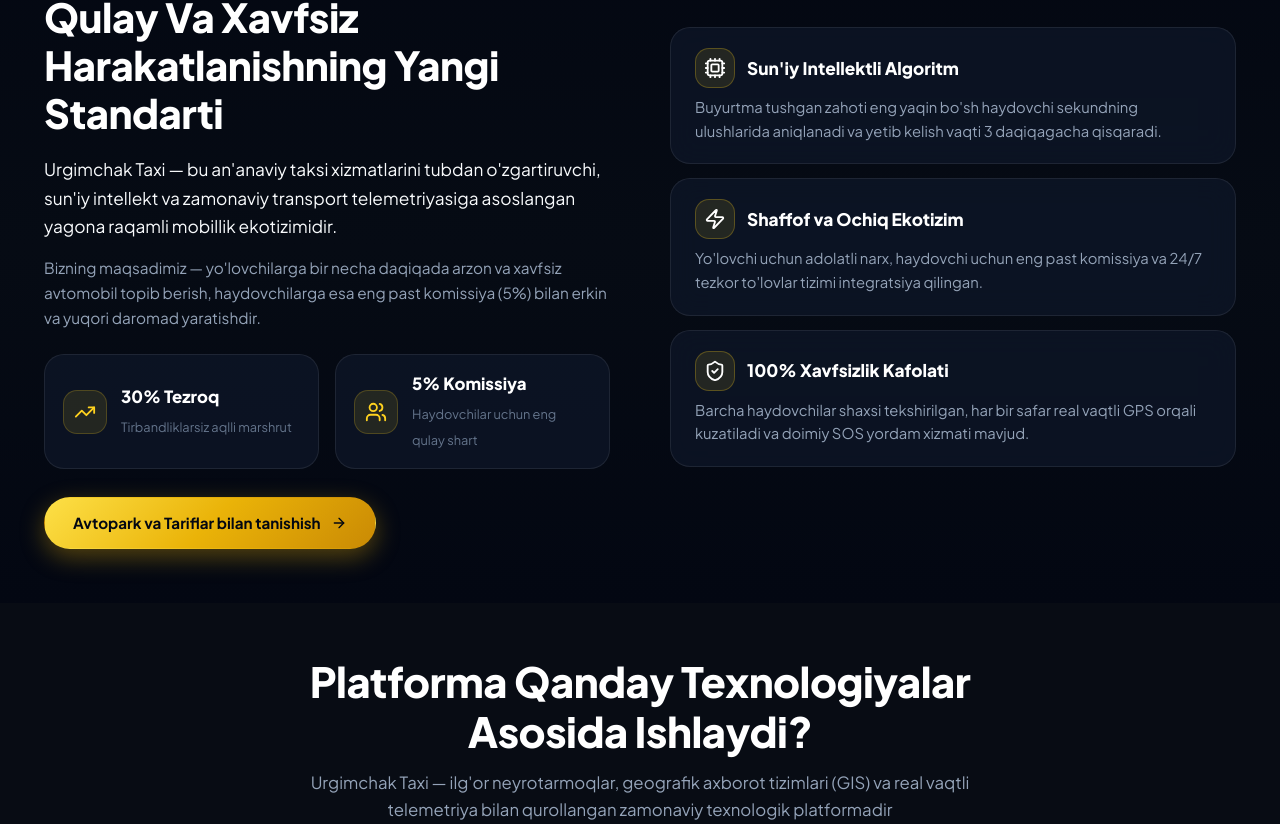
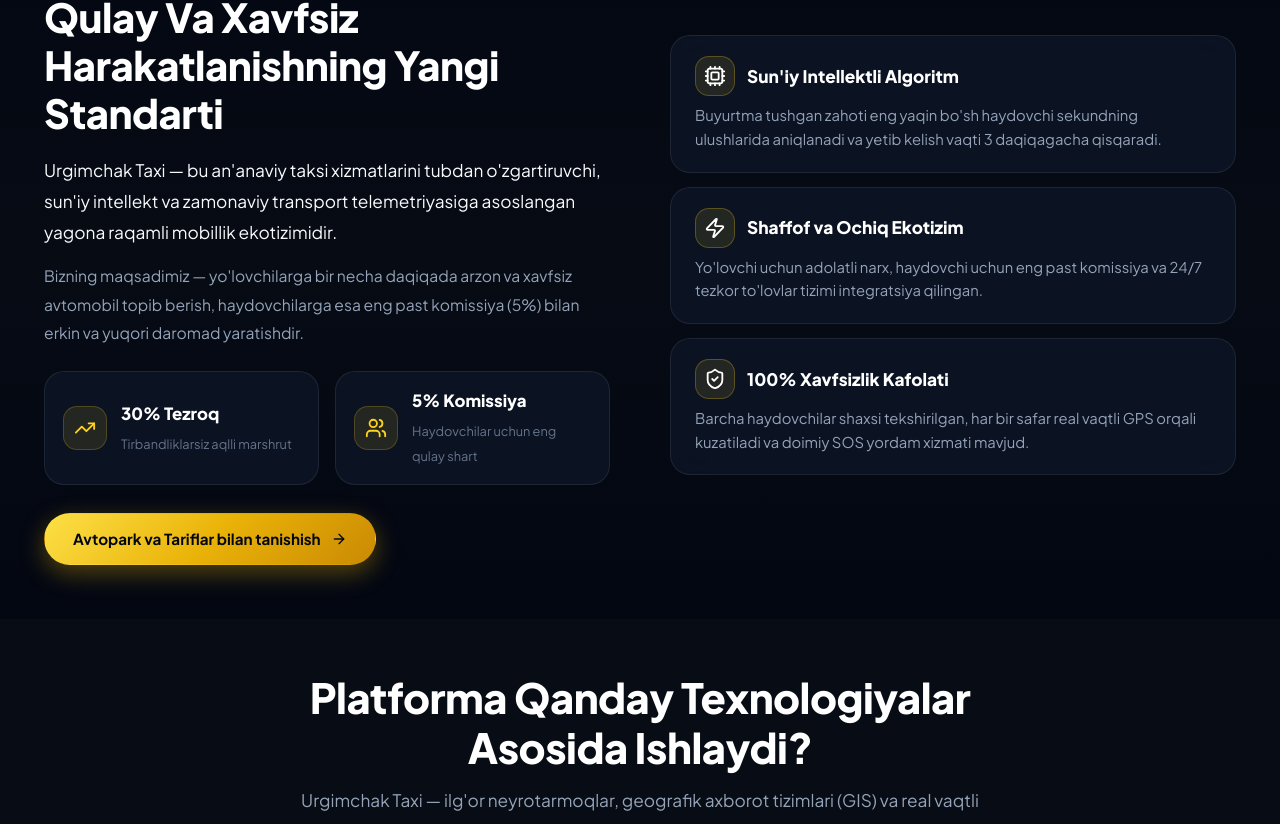
Before and after one commit to humoyun1773/taxi-landing-web, a React (Vite) app: page / in a window 1280 px wide. Shown: the part 909-1733 px from the top of the page. Built offline with nearby package versions, Linux system fonts and the light colour scheme.

Commit message:
style: increase paragraph line-height and leading across all section description texts to 1.85

```diff
--- a/src/index.css
+++ b/src/index.css
@@ -137,7 +137,7 @@
 h4 { line-height: 1.3; }
 
 p {
-  line-height: 1.65;
+  line-height: 1.8;
   color: var(--text-secondary);
 }
 
@@ -237,9 +237,9 @@
 
 .section-title p {
   color: var(--text-secondary);
-  font-size: 1.05rem;
-  line-height: 1.65;
-  max-width: 680px;
+  font-size: 1.08rem;
+  line-height: 1.85;
+  max-width: 720px;
   margin: 0 auto;
 }
 
@@ -1003,14 +1003,14 @@
 .about-lead {
   font-size: 1.08rem;
   color: var(--text-primary);
-  line-height: 1.65;
+  line-height: 1.8;
   margin-bottom: 14px;
 }
 
 .about-text {
-  font-size: 0.96rem;
+  font-size: 0.98rem;
   color: var(--text-secondary);
-  line-height: 1.65;
+  line-height: 1.8;
   margin-bottom: 24px;
 }
 
@@ -2426,7 +2426,7 @@
 .app-desc {
   font-size: 0.98rem;
   color: var(--text-secondary);
-  line-height: 1.6;
+  line-height: 1.8;
   margin-bottom: 20px;
   max-width: 500px;
 }
```
